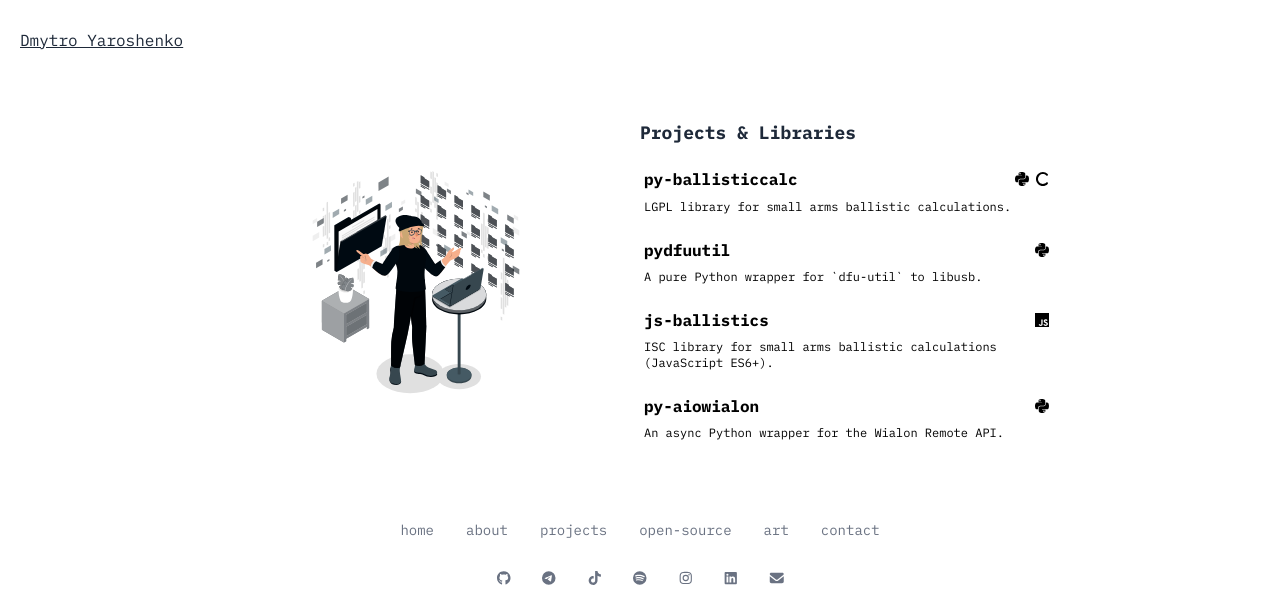
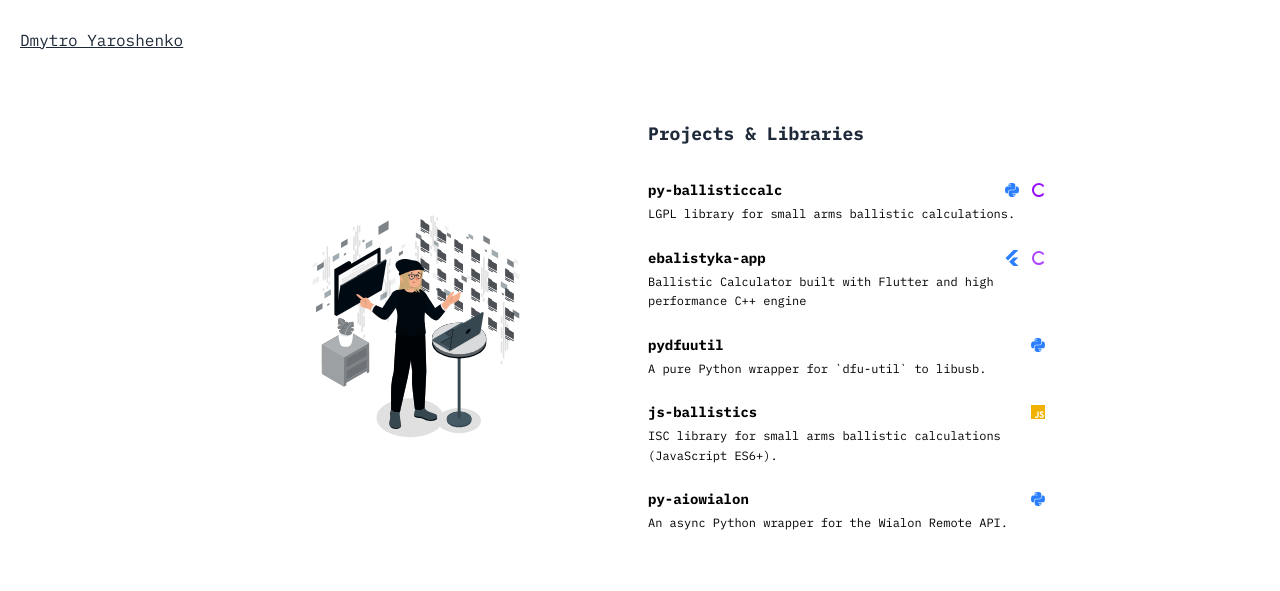
Before and after one commit to o-murphy/o-murphy.github.io, a Next.js app: page /projects in a window 1280 px wide. Shown: the top 591 px of the page. Built offline with nearby package versions, Linux system fonts and the light colour scheme.

Commit message:
update: '/home/murphy/jsproj/portfolio/src/app/about/page.tsx'

```diff
--- a/fetcher.mjs
+++ b/fetcher.mjs
@@ -289,7 +289,8 @@ const languages_icons = {
     Shell: "simple-icons:shell",
     Dart: "simple-icons:dart",
     Flutter: "simple-icons:flutter",
-    Ruby: "logos:ruby",
+    C: "logos-c",
+    // Ruby: "logos:ruby",
     PHP: "logos-php",
     Dockerfile: "simple-icons:docker",
     Rust: "logos-rust",
--- a/src/app/about/page.tsx
+++ b/src/app/about/page.tsx
@@ -4,13 +4,10 @@ import MFeelingProud from '@/components/images/MFeelingProud';
 import { Template } from '@/components/template';
 import Link from 'next/link';
 
-import React from 'react';
-
-export default function About() {
+export default function AboutPage() {
     return (
         <Template>
             <div className="w-full max-w-4xl p-8">
-                {/* <section id="about-content" className="flex flex-col items-center justify-center h-full text-center"> */}
                 <section id="about-content" className="flex flex-col md:flex-row items-center justify-center md:justify-between h-full text-center md:text-left">
                     {/* Left Column for Image (on md screens) */}
                     <div className="md:w-1/2 flex justify-center md:justify-start md:pr-4">
@@ -25,23 +22,15 @@ export default function About() {
 
                             The creator of the most important at the moment
                             <Link href="https://github.com/o-murphy/py-ballisticcalc" className="underline hover:bg-black hover:text-white p-1">
-                                open-source ballistics project,<br />
+                                open-source ballistics project,
                             </Link>
                             the 3-DOF + spin-drift ballistic solver with lot&apos;s of customisable and extendable features.
+                            <br /><br />
+                            I have extensive experience in cross-platform development and cross-language integration (Cython, WASM, C++, etc.), focusing on building efficient, interoperable systems and open-source tooling that bridges multiple technologies.
                             <br /><br />
                             As Telematics Specialist in the past<br />
                             I still interested in this area and continue to work with telematics and IOT sollutions.
                             <br /><br />
-                            I enjoy working on both front-end and back-end projects, using a wide range of technologies including Python, JavaScript, and TypeScript.
-                            My passion lies in creating open-source tools and libraries, such as `
-                            <Link href="https://github.com/o-murphy/pydfuutil" className="underline hover:bg-black hover:text-white p-1">
-                                pydfuutil
-                            </Link>
-                            `, a pure Python wrapper for `dfu-util`, and `
-                            <Link href="https://github.com/o-murphy/a7p" className="underline hover:bg-black hover:text-white p-1">
-                                a7p
-                            </Link>
-                            `, a simple wrapper for .a7p files, demonstrating my expertise in low-level programming and data handling.
                             I am always eager to learn new technologies and improve my skills to deliver innovative solutions.
                         </p>
                     </div>
--- a/src/app/projects/page.tsx
+++ b/src/app/projects/page.tsx
@@ -2,72 +2,76 @@
 
 import MProjectsImg from '@/components/images/MProjectsImg';
 import { Template } from '@/components/template';
-import { faJs, faPython } from '@fortawesome/free-brands-svg-icons';
+import { faFlutter, faJs, faPython } from '@fortawesome/free-brands-svg-icons';
 import { faC } from '@fortawesome/free-solid-svg-icons';
 import { FontAwesomeIcon } from '@fortawesome/react-fontawesome';
 import Link from 'next/link';
 
-import React from 'react';
 
-export default function About() {
+export default function ProjectsPage() {
     return (
         <Template>
             <div className="w-full max-w-4xl p-8">
-                <section id="about-content" className="flex flex-col md:flex-row items-center justify-center md:justify-between h-full text-center md:text-left">
-                    {/* Left Column for Image */}
+                <section id="projects-content" className="flex flex-col md:flex-row items-center justify-center md:justify-between h-full text-center md:text-left">
+
                     <div className="md:w-1/2 flex justify-center md:justify-start md:pr-4 mb-8 md:mb-0">
                         <MProjectsImg className="w-full h-auto max-w-sm" />
                     </div>
 
-                    {/* Right Column for Project Links */}
                     <div className="md:w-1/2">
-                        <h2 className="text-lg font-bold mb-4 text-center md:text-left">Projects & Libraries</h2>
-                        <div className="grid grid-cols-1 gap-4">
-                            {/* Project 1: py-ballisticcalc */}
-                            <Link href="https://github.com/o-murphy/py-ballisticcalc" className="block p-1 text-black hover:bg-black hover:text-white">
-                                <div className="flex justify-between items-center mb-2">
-                                    <h3 className="font-bold text-base leading-snug">py-ballisticcalc</h3>
-                                    <div>
-                                        <FontAwesomeIcon icon={faPython} className="w-6 h-6" />
-                                        <FontAwesomeIcon icon={faC} className="w-6 h-6" />
+                        <h2 className="text-lg p-2 font-bold mb-4 text-center md:text-left">Projects & Libraries</h2>
+                        <div className="space-y-2">
+
+                            <Link href="https://github.com/o-murphy/py-ballisticcalc"
+                                className="block p-2 text-black hover:bg-black hover:text-white">
+                                <div className="flex justify-between items-center">
+                                    <h3 className="font-bold text-sm">py-ballisticcalc</h3>
+                                    <div className="flex gap-1.5">
+                                        <FontAwesomeIcon icon={faPython} className="w-4 h-4 text-blue-500" />
+                                        <FontAwesomeIcon icon={faC} className="w-4 h-4 text-purple-600" />
                                     </div>
                                 </div>
-                                <p className="text-xs">
-                                    LGPL library for small arms ballistic calculations.
-                                </p>
+                                <p className="text-xs font-light leading-relaxed mt-1">LGPL library for small arms ballistic calculations.</p>
                             </Link>
 
-                            {/* Project 2: pydfuutil */}
-                            <Link href="https://github.com/o-murphy/pydfuutil" className="block p-1 text-black hover:bg-black hover:text-white">
-                                <div className="flex justify-between items-center mb-2">
-                                    <h3 className="font-bold text-base leading-snug">pydfuutil</h3>
-                                    <FontAwesomeIcon icon={faPython} className="w-6 h-6" />
+                            <Link href="https://github.com/o-murphy/ebalistyka-app"
+                                className="block p-2 text-black hover:bg-black hover:text-white">
+                                <div className="flex justify-between items-center">
+                                    <h3 className="font-bold text-sm">ebalistyka-app</h3>
+                                    <div className="flex gap-1.5">
+                                        <FontAwesomeIcon icon={faFlutter} className="w-4 h-4 text-blue-500" />
+                                        <FontAwesomeIcon icon={faC} className="w-4 h-4 text-purple-500" />
+                                    </div>
                                 </div>
-                                <p className="text-xs">
-                                    A pure Python wrapper for `dfu-util` to libusb.
-                                </p>
+                                <p className="text-xs font-light leading-relaxed mt-1">Ballistic Calculator built with Flutter and high performance C++ engine</p>
                             </Link>
 
-                            {/* Project 3: js-ballistics */}
-                            <Link href="https://github.com/o-murphy/js-ballistics" className="block p-1 text-black hover:bg-black hover:text-white">
-                                <div className="flex justify-between items-center mb-2">
-                                    <h3 className="font-bold text-base leading-snug">js-ballistics</h3>
-                                    <FontAwesomeIcon icon={faJs} className="w-6 h-6" />
+
+                            <Link href="https://github.com/o-murphy/pydfuutil"
+                                className="block p-2 text-black hover:bg-black hover:text-white">
+                                <div className="flex justify-between items-center">
+                                    <h3 className="font-bold text-sm">pydfuutil</h3>
+                                    <FontAwesomeIcon icon={faPython} className="w-4 h-4 text-blue-500" />
                                 </div>
-                                <p className="text-xs">
-                                    ISC library for small arms ballistic calculations (JavaScript ES6+).
-                                </p>
+                                <p className="text-xs font-light leading-relaxed mt-1">A pure Python wrapper for `dfu-util` to libusb.</p>
                             </Link>
 
-                            {/* Project 4: py-aiowialon */}
-                            <Link href="https://github.com/o-murphy/py-aiowialon" className="block p-1 text-black hover:bg-black hover:text-white">
-                                <div className="flex justify-between items-center mb-2">
-                                    <h3 className="font-bold text-base leading-snug">py-aiowialon</h3>
-                                    <FontAwesomeIcon icon={faPython} className="w-6 h-6 text-black-500 dark:text-black-400" />
+                            <Link href="https://github.com/o-murphy/js-ballistics"
+                                className="block p-2 text-black hover:bg-black hover:text-white">
+                                <div className="flex justify-between items-center">
+                                    <h3 className="font-bold text-sm">js-ballistics</h3>
+                                    <FontAwesomeIcon icon={faJs} className="w-4 h-4 text-yellow-500" />
                                 </div>
-                                <p className="text-xs">
-                                    An async Python wrapper for the Wialon Remote API.
-                                </p>
+                                <p className="text-xs font-light leading-relaxed mt-1">ISC library for small arms ballistic calculations (JavaScript ES6+).</p>
+                            </Link>
+
+                            <Link href="https://github.com/o-murphy/py-aiowialon"
+                                className="block p-2 text-black hover:bg-black hover:text-white">
+                                <div className="flex justify-between items-center">
+                                    <h3 className="font-bold text-sm">py-aiowialon</h3>
+                                    <FontAwesomeIcon icon={faPython} className="w-4 h-4 text-blue-500" />
+                                </div>
+                                <p className="text-xs font-light leading-relaxed mt-1">An async Python wrapper for the Wialon Remote API.</p>
                             </Link>
                         </div>
                     </div>
--- a/src/components/images/MContactsImg.tsx
+++ b/src/components/images/MContactsImg.tsx
@@ -7,7 +7,7 @@ export default function ContactsImg({ className }: { className: string }) {
 
   return (
     <svg xmlns="http://www.w3.org/2000/svg"
-      viewBox="0 0 583.2 408.31"
+      viewBox="0 0 573.2 543.75"
       className={className}
       style={{ width: '100%', height: 'auto' }}
     >
```
Also changed, not shown: src/app/contact/page.tsx (+31 -18 lines).
